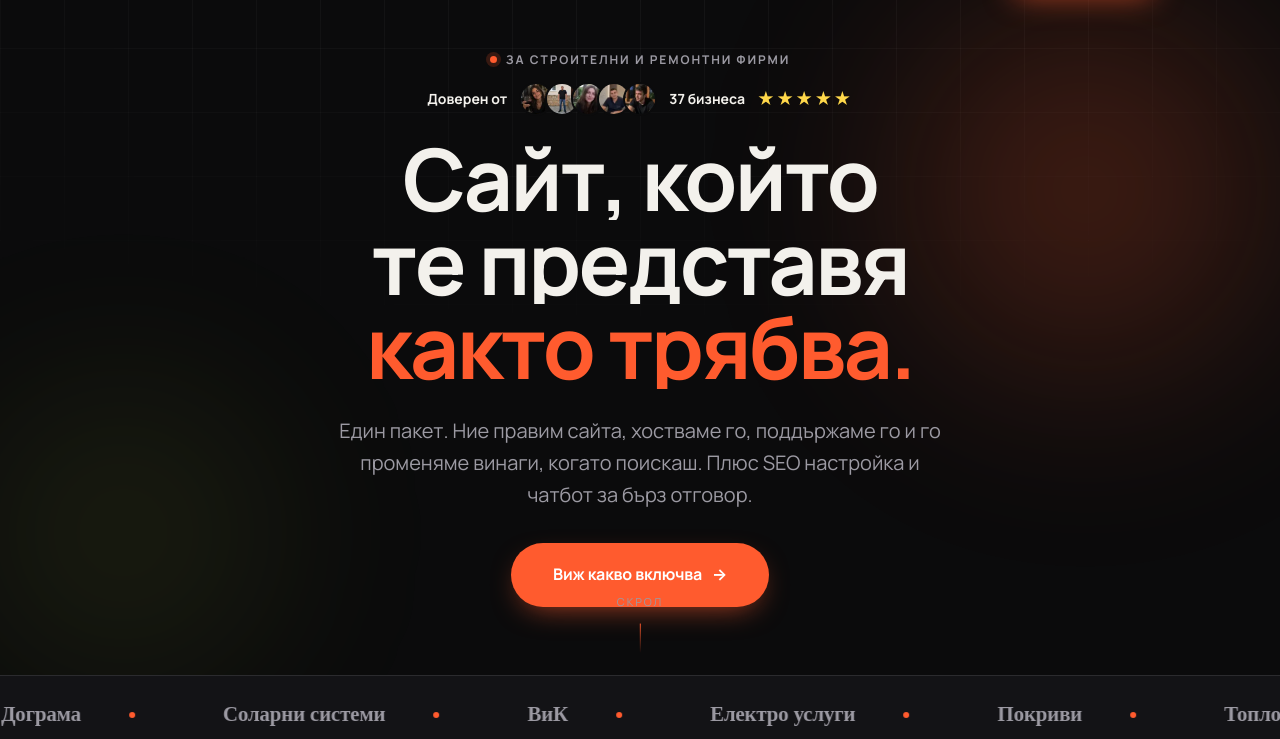
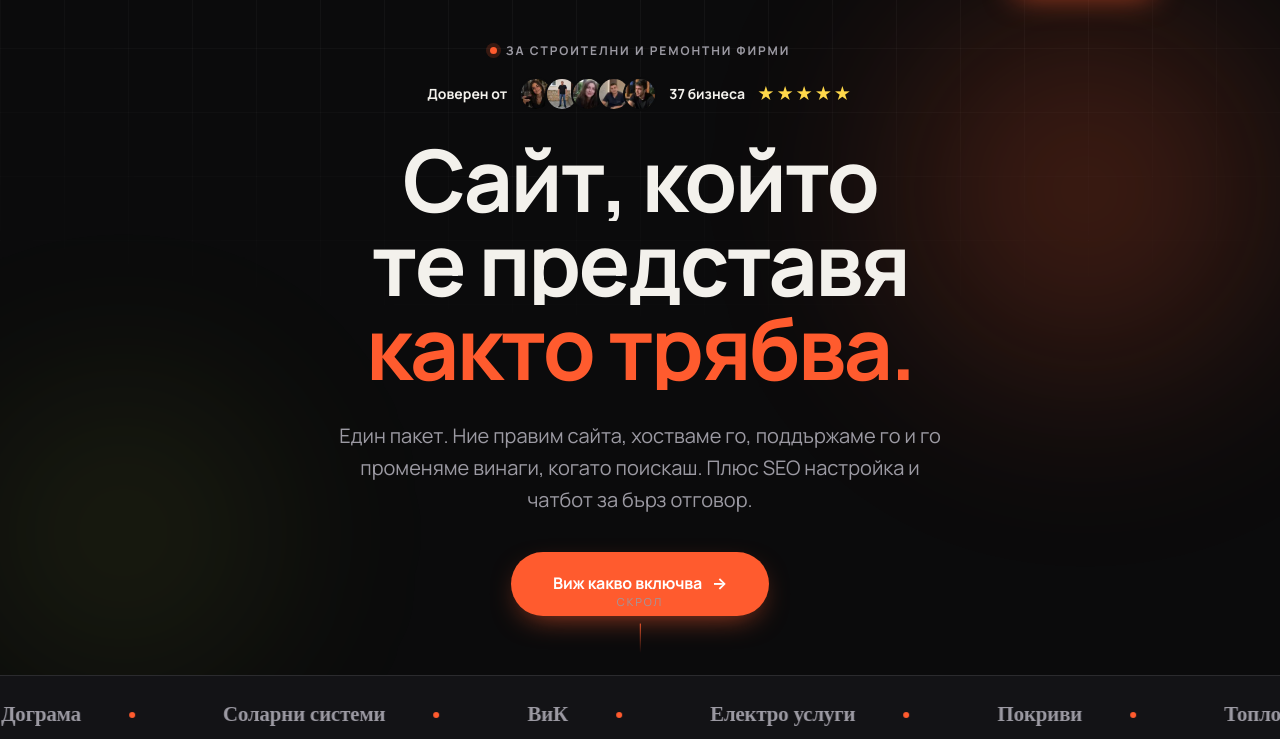
Before and after one commit to belcevbozidar-sudo/remont-agency-landing, a plain HTML site: page index.html in a window 1280 px wide. Shown: the part 61-800 px from the top of the page. Drawn offline with Linux system fonts and the light colour scheme; a web font is replaced by a local one.

Commit message:
Increase hero element spacing

```diff
--- a/index.html
+++ b/index.html
@@ -100,7 +100,7 @@ header.stuck{background:rgba(11,11,12,.72);backdrop-filter:blur(16px) saturate(1
 @keyframes float1{0%,100%{transform:translate(0,0)}50%{transform:translate(-40px,45px)}}
 @keyframes float2{0%,100%{transform:translate(0,0)}50%{transform:translate(50px,-35px)}}
 .hero .wrap{position:relative;z-index:2;display:flex;flex-direction:column;align-items:center;text-align:center}
-.hero h1{margin:20px 0 0}
+.hero h1{margin:26px 0 0}
 .hero h1 .ln{display:block;overflow:hidden}
 .hero h1 .ln > span{display:block;transform:translateY(110%);animation:riseIn .95s cubic-bezier(.16,1,.3,1) forwards}
 .hero h1 .ln:nth-child(2) > span{animation-delay:.09s}
@@ -109,19 +109,19 @@ header.stuck{background:rgba(11,11,12,.72);backdrop-filter:blur(16px) saturate(1
 .fade-up{opacity:0;transform:translateY(18px);animation:fadeUp .9s cubic-bezier(.16,1,.3,1) forwards}
 @keyframes fadeUp{to{opacity:1;transform:none}}
 .d1{animation-delay:.30s}.d2{animation-delay:.40s}.d3{animation-delay:.52s}.d4{animation-delay:.64s}
-.hero-sub{margin:26px auto 0;max-width:50ch}
+.hero-sub{margin:30px auto 0;max-width:50ch}
 .hero-sub span+span::before{content:" "}
-@media(max-width:699px){.hero .wrap{transform:translateY(-38px)}.hero h1{margin-top:15px}.hero-sub{margin-top:21px}.hero-cta{margin-top:26px}}
+@media(max-width:699px){.hero .wrap{transform:translateY(-38px)}.hero h1{margin-top:21px}.hero-sub{margin-top:25px}.hero-cta{margin-top:31px}}
 @media(max-width:480px){.hero-sub{width:calc(100vw - 12px);max-width:none;font-size:clamp(13.5px,4.15vw,15.6px);line-height:1.55;letter-spacing:-.025em;font-weight:500;color:#DCD9E1}.hero-sub span{display:block;white-space:nowrap}.hero-sub span+span::before{content:none}}
-.hero-cta{display:flex;flex-wrap:wrap;justify-content:center;gap:12px;margin-top:32px}
+.hero-cta{display:flex;flex-wrap:wrap;justify-content:center;gap:12px;margin-top:36px}
 .hero-cta .hero-primary{padding:19px 42px;min-width:min(100%,300px);font-size:16px}
-@media(max-width:699px){.hero-cta{margin-top:26px}}
+@media(max-width:699px){.hero-cta{margin-top:31px}}
 .hero-meta{display:flex;flex-wrap:wrap;justify-content:center;gap:10px 26px;margin-top:34px;font-size:13.5px;color:var(--muted)}
 .hero-meta span{display:flex;align-items:center;gap:8px}
 .trust{display:flex;flex-wrap:wrap;align-items:center;justify-content:center;gap:12px;margin-top:22px;font-size:14px;font-weight:700;color:var(--text)}
-.hero .eyebrow + .trust{margin-top:13px}
+.hero .eyebrow + .trust{margin-top:17px}
 .trust-avatars{display:flex;padding-left:8px}.trust-avatars img{width:34px;height:34px;margin-left:-8px;border:2px solid var(--bg);border-radius:50%;object-fit:cover;display:block}.trust-stars{color:#FFD84A;letter-spacing:.08em;font-size:17px}
-@media(max-width:899px){.trust{flex-wrap:nowrap;gap:4px;font-size:13px;letter-spacing:-.035em;white-space:nowrap}.trust-avatars{padding-left:11px}.trust-avatars img{width:25px;height:25px;margin-left:-11px;border-width:1.5px}.trust-stars{font-size:15px;letter-spacing:.02em}.hero .eyebrow + .trust{margin-top:10px}}
+@media(max-width:899px){.trust{flex-wrap:nowrap;gap:4px;font-size:13px;letter-spacing:-.035em;white-space:nowrap}.trust-avatars{padding-left:11px}.trust-avatars img{width:25px;height:25px;margin-left:-11px;border-width:1.5px}.trust-stars{font-size:15px;letter-spacing:.02em}.hero .eyebrow + .trust{margin-top:14px}}
 .tick{width:16px;height:16px;flex:none;border-radius:50%;background:rgba(216,255,68,.14);display:grid;place-items:center}
 .tick svg{width:9px;height:9px;stroke:var(--accent-2);stroke-width:3;fill:none}
 .scrollcue{position:absolute;left:50%;bottom:22px;transform:translateX(-50%);z-index:2;font-size:11px;letter-spacing:.18em;text-transform:uppercase;color:var(--muted);display:none}
```
